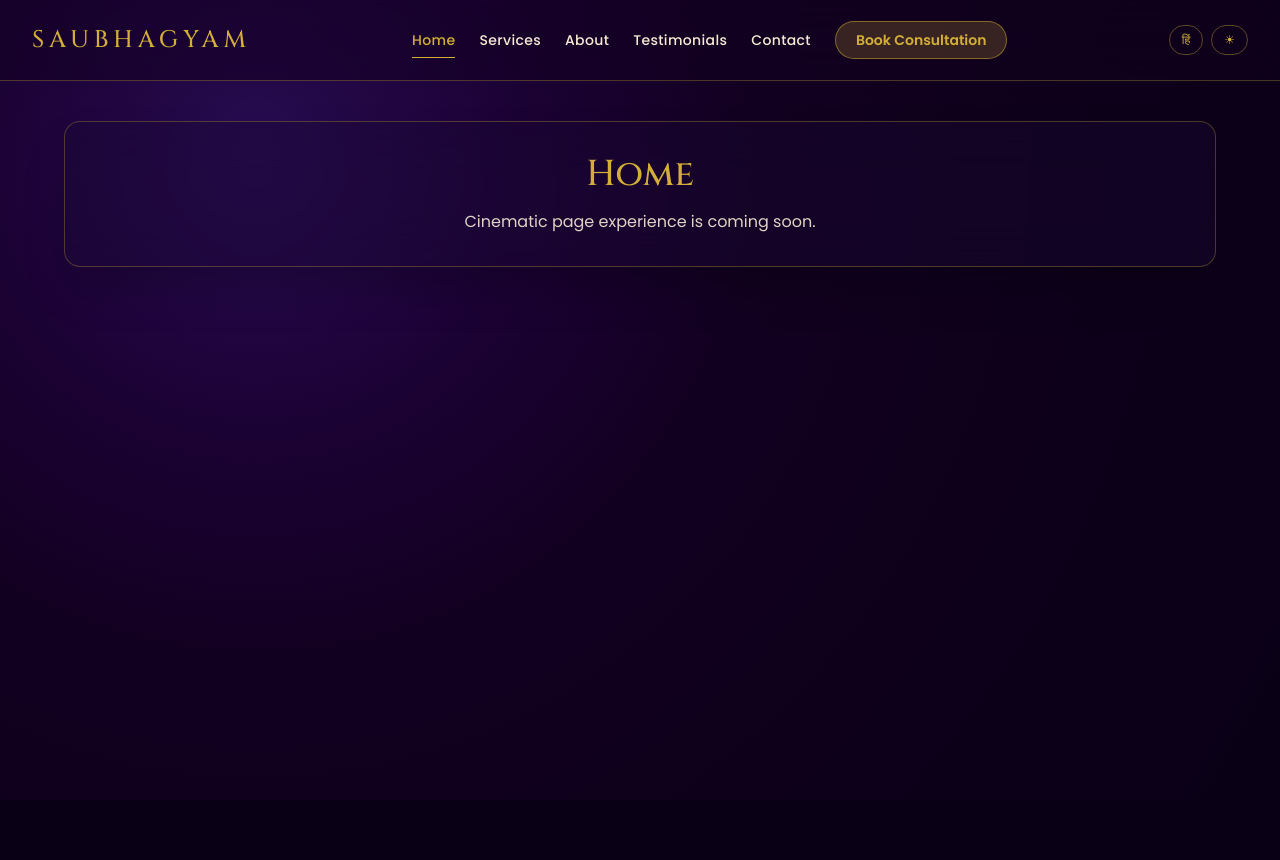
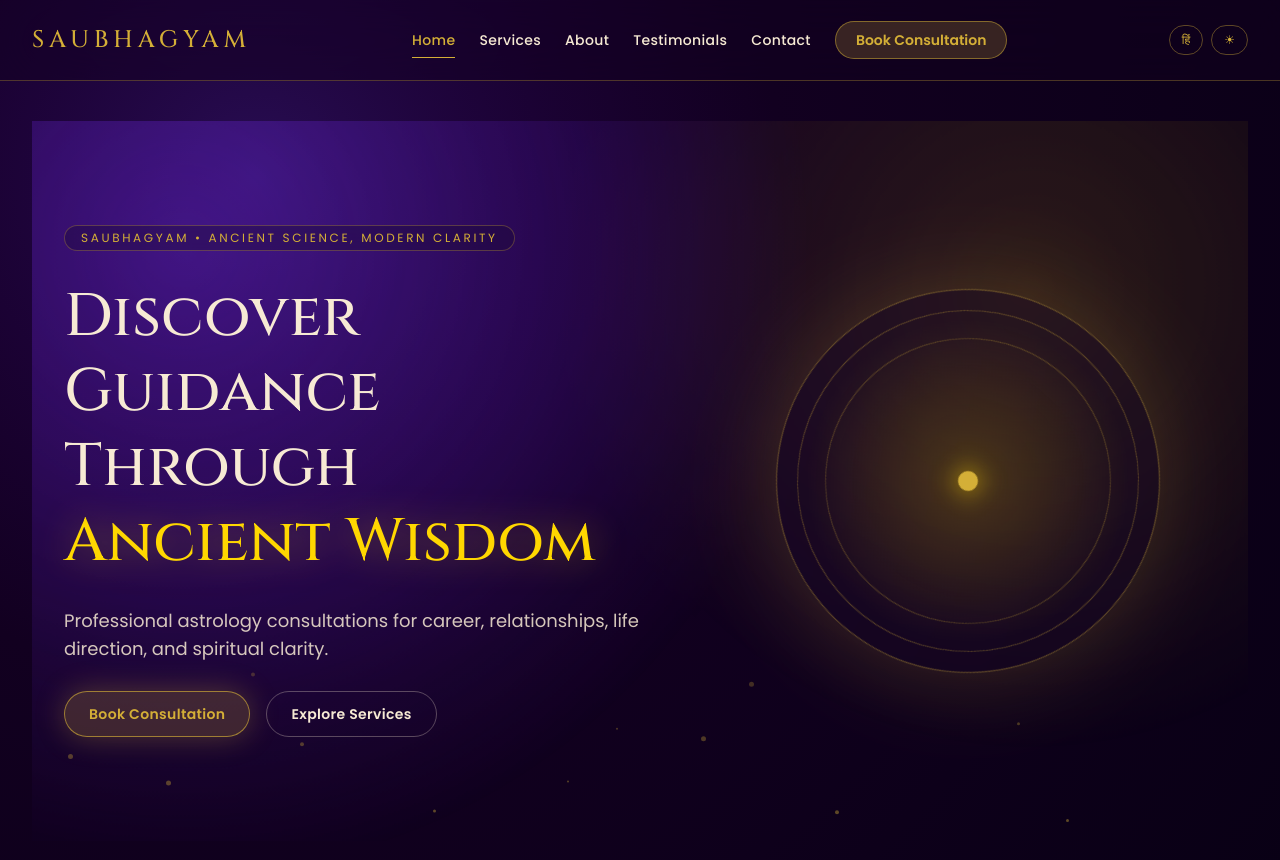
Before and after one commit to SRV30/Saubhagyam, a React (Vite) app in the folder client/: page / in a window 1280 px wide. Shown: the top 860 px of the page. Before the commit the page ends 800 px from the top, so only its background shows below. Built offline with nearby package versions, Linux system fonts and the light colour scheme.

Commit message:
feat: add cinematic hero section with animated cosmic visuals

```diff
--- a/client/src/app/routes/AppRoutes.jsx
+++ b/client/src/app/routes/AppRoutes.jsx
@@ -2,11 +2,12 @@ import { Navigate, Route, Routes } from 'react-router-dom';
 import MainLayout from '../../layouts/MainLayout';
 import routeConfig from './routeConfig';
 import PagePlaceholder from '../../pages/PagePlaceholder';
+import HomePage from '../../pages/HomePage';
 
 const AppRoutes = () => (
   <Routes>
     <Route element={<MainLayout />}>
-      <Route path={routeConfig.home} element={<PagePlaceholder titleKey="navigation.home" />} />
+      <Route path={routeConfig.home} element={<HomePage />} />
       <Route path={routeConfig.services} element={<PagePlaceholder titleKey="navigation.services" />} />
       <Route path={routeConfig.about} element={<PagePlaceholder titleKey="navigation.about" />} />
       <Route path={routeConfig.testimonials} element={<PagePlaceholder titleKey="navigation.testimonials" />} />
--- /dev/null
+++ b/client/src/features/home/components/ZodiacWheel.jsx
@@ -0,0 +1,17 @@
+import { motion } from 'framer-motion';
+
+const ZodiacWheel = () => (
+  <motion.div
+    aria-hidden
+    animate={{ rotate: 360 }}
+    transition={{ duration: 45, repeat: Infinity, ease: 'linear' }}
+    className="relative h-72 w-72 rounded-full border border-brand-gold/40 bg-brand-elevated/20 shadow-[0_0_90px_rgba(212,175,55,0.22)] backdrop-blur-sm sm:h-[24rem] sm:w-[24rem]"
+  >
+    <div className="absolute inset-5 rounded-full border border-brand-gold/35" />
+    <div className="absolute inset-12 rounded-full border border-brand-gold/30" />
+    <div className="absolute inset-0 rounded-full bg-[radial-gradient(circle_at_center,rgba(255,215,0,0.2),transparent_60%)]" />
+    <div className="absolute left-1/2 top-1/2 h-5 w-5 -translate-x-1/2 -translate-y-1/2 rounded-full bg-brand-gold shadow-[0_0_24px_rgba(255,215,0,0.8)]" />
+  </motion.div>
+);
+
+export default ZodiacWheel;
--- /dev/null
+++ b/client/src/features/home/sections/HeroSection.jsx
@@ -0,0 +1,89 @@
+import { useEffect, useMemo, useRef } from 'react';
+import { motion } from 'framer-motion';
+import { Link } from 'react-router-dom';
+import gsap from 'gsap';
+import routeConfig from '../../../app/routes/routeConfig';
+import ZodiacWheel from '../components/ZodiacWheel';
+
+const HeroSection = () => {
+  const heroRef = useRef(null);
+  const particleCount = 20;
+  const particles = useMemo(
+    () =>
+      [...Array(particleCount)].map((_, idx) => ({
+        id: idx,
+        size: 2 + (idx % 4),
+        left: `${(idx * 37) % 100}%`,
+        delay: (idx % 8) * 0.4,
+        duration: 8 + (idx % 5),
+      })),
+    []
+  );
+
+  useEffect(() => {
+    const ctx = gsap.context(() => {
+      gsap.to('.hero-parallax-glow', {
+        opacity: 0.75,
+        scale: 1.08,
+        duration: 4.5,
+        ease: 'sine.inOut',
+        repeat: -1,
+        yoyo: true,
+      });
+    }, heroRef);
+
+    return () => ctx.revert();
+  }, []);
+
+  return (
+    <section ref={heroRef} className="relative flex min-h-[calc(100vh-5rem)] items-center overflow-hidden py-14">
+      <div className="hero-parallax-glow absolute inset-0 bg-[radial-gradient(circle_at_15%_20%,rgba(123,47,247,0.45),transparent_50%),radial-gradient(circle_at_80%_25%,rgba(255,215,0,0.16),transparent_40%)]" />
+
+      {particles.map((particle) => (
+        <motion.span
+          key={particle.id}
+          className="absolute rounded-full bg-brand-gold/60"
+          style={{ left: particle.left, width: particle.size, height: particle.size }}
+          animate={{ y: ['-2vh', '100vh'], opacity: [0, 0.8, 0] }}
+          transition={{ repeat: Infinity, duration: particle.duration, delay: particle.delay, ease: 'linear' }}
+        />
+      ))}
+
+      <div className="container-padded relative grid items-center gap-12 lg:grid-cols-[1.1fr_0.9fr]">
+        <motion.div initial={{ opacity: 0, y: 36 }} animate={{ opacity: 1, y: 0 }} transition={{ duration: 0.85, ease: 'easeOut' }} className="space-y-7">
+          <motion.p initial={{ opacity: 0 }} animate={{ opacity: 1 }} transition={{ delay: 0.2 }} className="inline-flex rounded-full border border-brand-gold/30 bg-brand-elevated/35 px-4 py-1 text-xs tracking-[0.22em] text-brand-gold backdrop-blur-lg">
+            SAUBHAGYAM • ANCIENT SCIENCE, MODERN CLARITY
+          </motion.p>
+
+          <h1 className="font-heading text-4xl leading-tight text-brand-cream sm:text-5xl lg:text-6xl">
+            <motion.span initial={{ opacity: 0, y: 30 }} animate={{ opacity: 1, y: 0 }} transition={{ delay: 0.25, duration: 0.8 }} className="block">
+              Discover Guidance Through
+            </motion.span>
+            <motion.span initial={{ opacity: 0, y: 30 }} animate={{ opacity: 1, y: 0 }} transition={{ delay: 0.45, duration: 0.8 }} className="block text-brand-gold-bright drop-shadow-[0_0_18px_rgba(255,215,0,0.4)]">
+              Ancient Wisdom
+            </motion.span>
+          </h1>
+
+          <motion.p initial={{ opacity: 0 }} animate={{ opacity: 1 }} transition={{ delay: 0.65, duration: 0.8 }} className="max-w-2xl text-base text-brand-cream/85 sm:text-lg">
+            Professional astrology consultations for career, relationships, life direction, and spiritual clarity.
+          </motion.p>
+
+          <motion.div initial={{ opacity: 0, y: 18 }} animate={{ opacity: 1, y: 0 }} transition={{ delay: 0.85 }} className="flex flex-wrap gap-4">
+            <Link to={routeConfig.bookConsultation} className="rounded-full border border-brand-gold/65 bg-brand-gold/20 px-6 py-3 text-sm font-semibold tracking-wide text-brand-gold shadow-[0_0_30px_rgba(212,175,55,0.3)] transition duration-300 hover:-translate-y-0.5 hover:bg-brand-gold/30">
+              Book Consultation
+            </Link>
+            <Link to={routeConfig.services} className="rounded-full border border-brand-cream/30 px-6 py-3 text-sm font-semibold tracking-wide text-brand-cream transition duration-300 hover:border-brand-gold/60 hover:text-brand-gold">
+              Explore Services
+            </Link>
+          </motion.div>
+        </motion.div>
+
+        <motion.div initial={{ opacity: 0, scale: 0.9 }} animate={{ opacity: 1, scale: 1 }} transition={{ delay: 0.5, duration: 1 }} className="relative mx-auto">
+          <ZodiacWheel />
+        </motion.div>
+      </div>
+    </section>
+  );
+};
+
+export default HeroSection;
--- /dev/null
+++ b/client/src/pages/HomePage.jsx
@@ -0,0 +1,5 @@
+import HeroSection from '../features/home/sections/HeroSection';
+
+const HomePage = () => <HeroSection />;
+
+export default HomePage;
```
